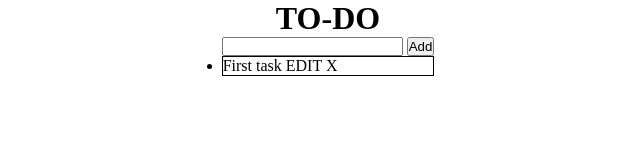
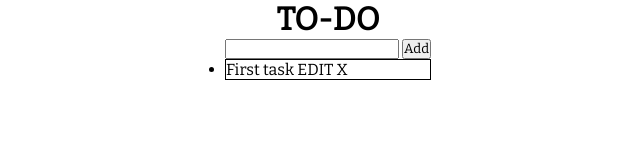
Before and after one commit to Code-Institute-Submissions/KarolSU96-PP2, a plain HTML site: page index.html in a window 1280 px wide. Shown: the whole page, without its empty margins (312-952 px from the left). Drawn offline with nearby package versions, Linux system fonts and the light colour scheme.

Commit message:
Add Bitter font to css and apply it to whole doc

```diff
--- a/assets/css/style.css
+++ b/assets/css/style.css
@@ -1,8 +1,12 @@
+/* Import Bitter font from googlefonts */
+@import url("https://fonts.googleapis.com/css2?family=Bitter&display=swap");
+
 /* Standard styling for every page */
 * {
   margin: 0;
   padding: 0;
   box-sizing: border-box;
+  font-family: "Bitter", serif;
 }
 
 body {
```
